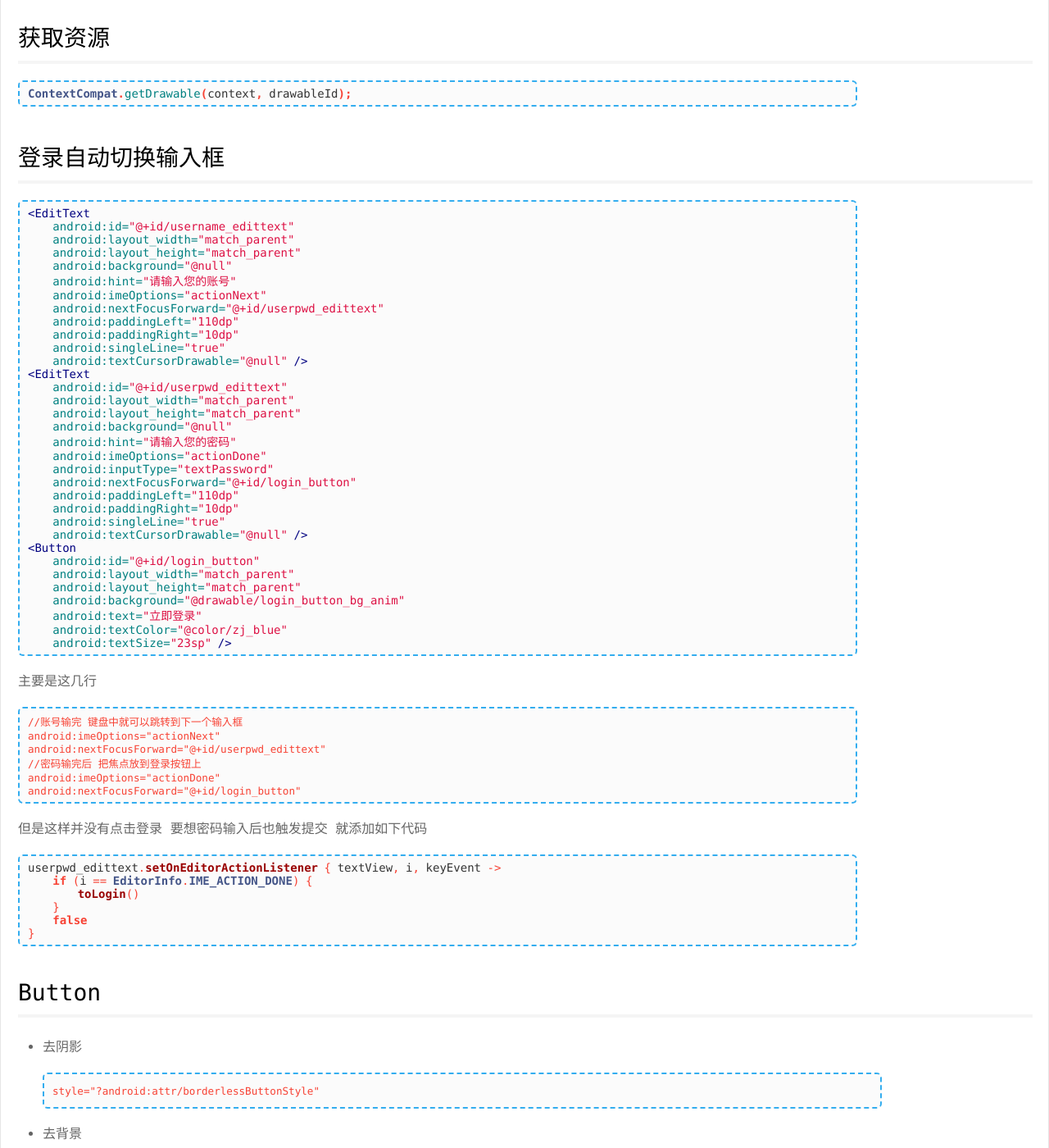
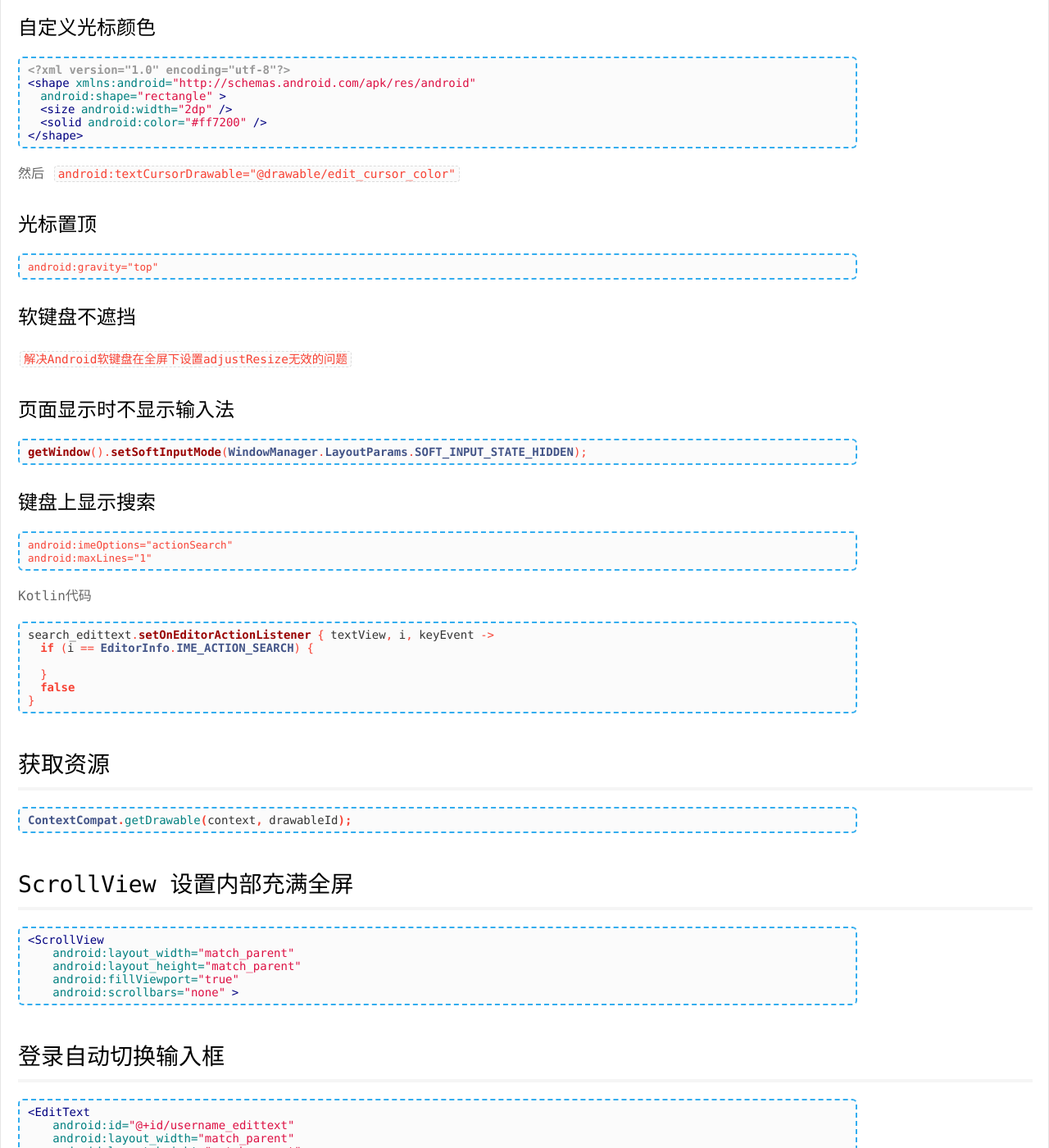
Before and after one commit to psvmc/myblog_jekyll, a Jekyll site: the page built from _posts/2018-07-20-android-tips.md, in a window 1280 px wide and 1400 px high, scrolled down 7497 px. Shown: the whole window at 82% size. Built offline with Jekyll 4.4.1, drawn with Linux system fonts in a browser that asks for light colours; comment, search, counter and statistics services are not loaded; some of the changed text lies outside the part shown.

Commit message:
文章更新

````diff
--- a/_posts/2018-07-20-android-tips.md
+++ b/_posts/2018-07-20-android-tips.md
@@ -303,29 +303,68 @@ Log.d(TAG,"densityDpi:$densityDpi")
 
 ## EditText
 
-+ `EditText`去掉下划线 `android:background="@null"`
+### 去掉下划线
 
-+ `EditText `光标颜色和文字一样 `android:textCursorDrawable="@null"`
+```
+android:background="@null"
+```
+
+### 光标颜色和文字一样
+
+```xml
+android:textCursorDrawable="@null"
+```
+
+### 自定义光标颜色
+
+```xml
+<?xml version="1.0" encoding="utf-8"?>
+<shape xmlns:android="http://schemas.android.com/apk/res/android"
+  android:shape="rectangle" >
+  <size android:width="2dp" />
+  <solid android:color="#ff7200" />
+</shape>
+```
+
+然后 `android:textCursorDrawable="@drawable/edit_cursor_color"`
 
 
-  自定义光标颜色
 
-  ```xml
-  <?xml version="1.0" encoding="utf-8"?>
-  <shape xmlns:android="http://schemas.android.com/apk/res/android"
-      android:shape="rectangle" >
-      <size android:width="2dp" />
-      <solid android:color="#ff7200" />
-  </shape>
-  ```
+### 光标置顶
 
-  然后 `android:textCursorDrawable="@drawable/edit_cursor_color"`
+```xml
+android:gravity="top"
+```
 
-+ 页面显示时不显示输入法
 
-  ```kotlin
-  getWindow().setSoftInputMode(WindowManager.LayoutParams.SOFT_INPUT_STATE_HIDDEN);
-  ```
+
+### 软键盘不遮挡
+
+[`解决Android软键盘在全屏下设置adjustResize无效的问题`](http://www.psvmc.cn/article/android-adjustresize.html)
+
+### 页面显示时不显示输入法
+
+```kotlin
+getWindow().setSoftInputMode(WindowManager.LayoutParams.SOFT_INPUT_STATE_HIDDEN);
+```
+
+### 键盘上显示搜索
+
+```xml
+android:imeOptions="actionSearch"
+android:maxLines="1"
+```
+
+Kotlin代码
+
+```kotlin
+search_edittext.setOnEditorActionListener { textView, i, keyEvent ->
+  if (i == EditorInfo.IME_ACTION_SEARCH) {
+
+  }
+  false
+}
+```
 
 
 
@@ -334,6 +373,20 @@ Log.d(TAG,"densityDpi:$densityDpi")
 ```java
 ContextCompat.getDrawable(context, drawableId);
 ```
+
+
+
+## ScrollView 设置内部充满全屏
+
+```xml
+<ScrollView
+    android:layout_width="match_parent"
+    android:layout_height="match_parent"
+    android:fillViewport="true"
+    android:scrollbars="none" >
+```
+
+
 
 
 
@@ -578,6 +631,25 @@ activity android:windowSoftInputMode = "stateAlwaysHidden | adjustPan"
 + adjustPan
 
   该Activity主窗口并不调整屏幕的大小以便留出软键盘的空间。相反，当前窗口的内容将自动移动以便当前焦点从不被键盘覆盖和用户能总是看到输入内容的部分。这个通常是不期望比调整大小，因为用户可能关闭软键盘以便获得与被覆盖内容的交互操作。
+
+
+
+## 隐藏软键盘
+
+Kotlin
+
+```kotlin
+object ZJInputUtils {
+    fun hideInput(activity: Activity) {
+        //得到InputMethodManager的实例
+        val imm = activity.getSystemService(Context.INPUT_METHOD_SERVICE) as InputMethodManager
+        if (imm.isActive) {
+            //如果开启
+            imm.hideSoftInputFromWindow(activity.window.decorView.windowToken, 0)
+        }
+    }
+}
+```
 
 
 
````
Also changed, not shown: _posts/2016-09-26-android-adjustresize.md (+1 -1 lines).
